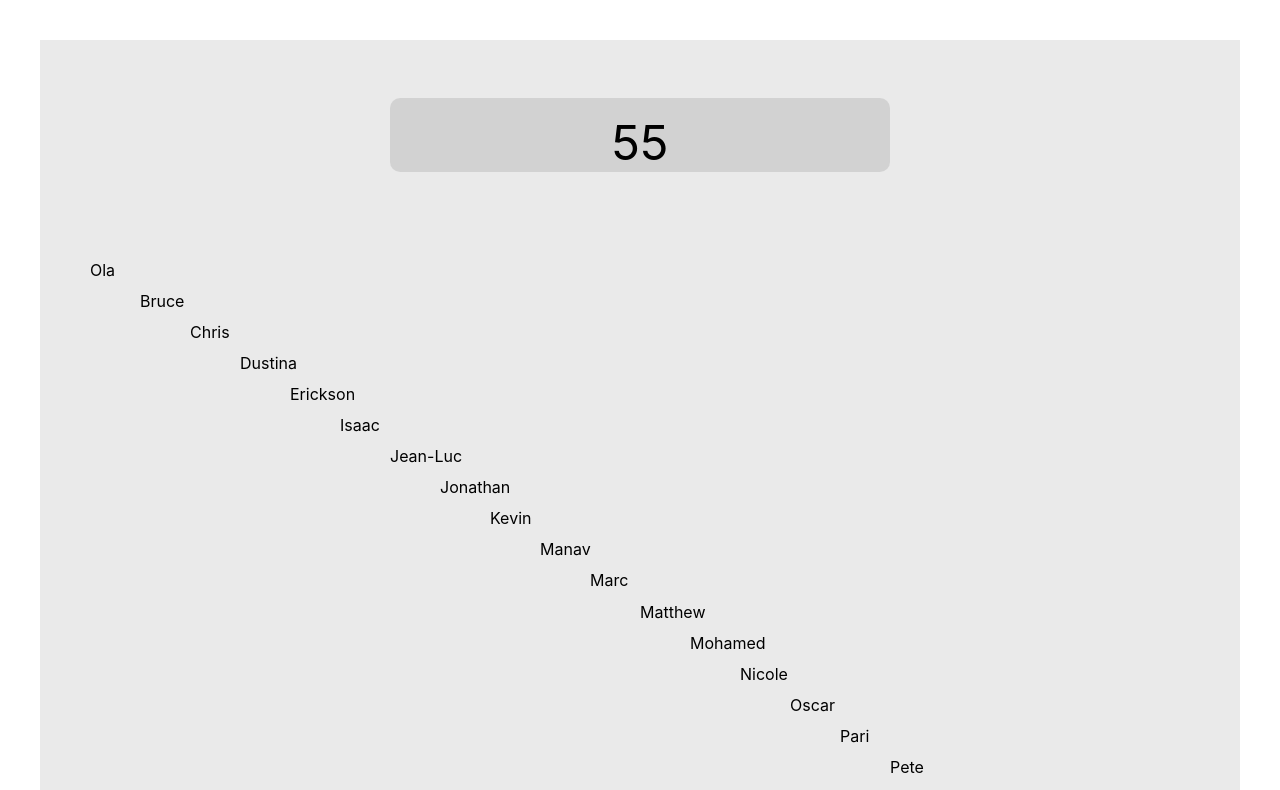
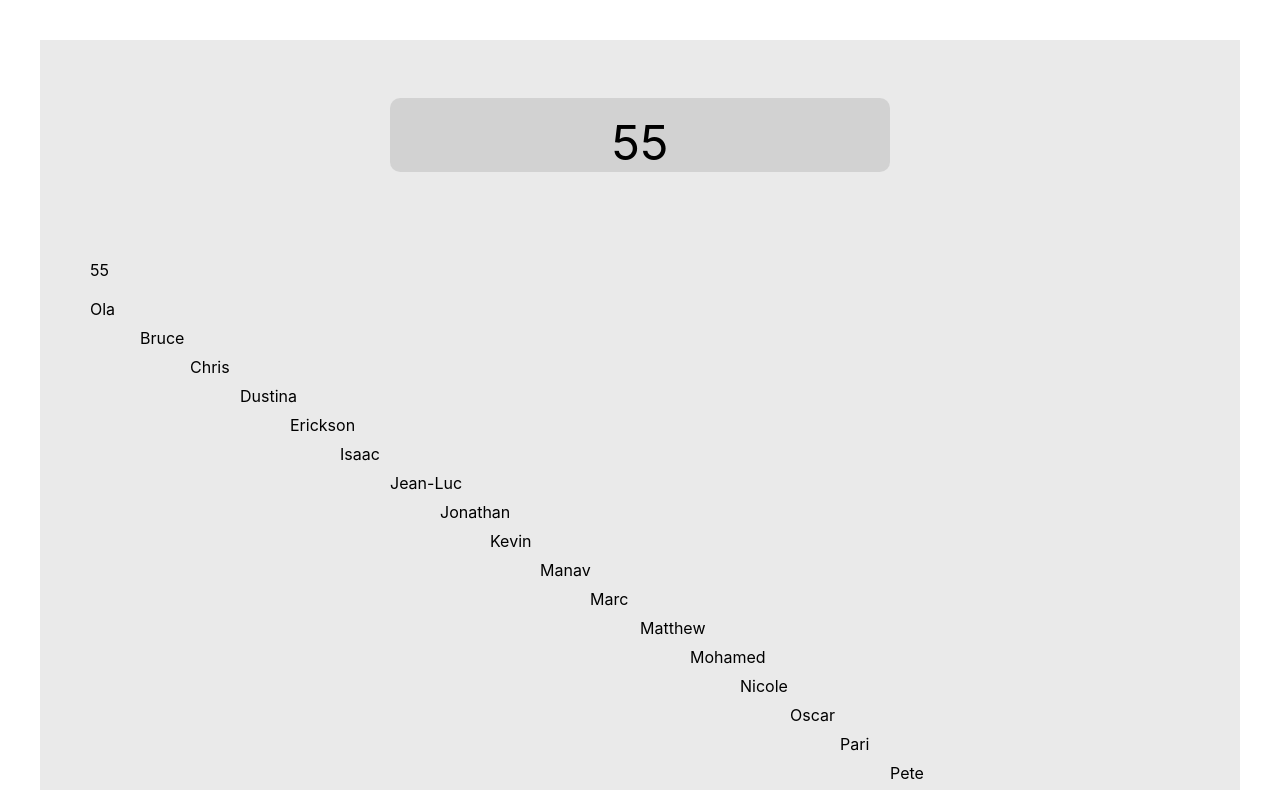
Before and after one commit to nbrown2/race-timer, a React (Vite) app: page /timer in a window 1280 px wide. Shown: the top 790 px of the page. Built offline with nearby package versions, Linux system fonts and the light colour scheme.

Commit message:
restoring the README

```diff
--- a/src/components/Race.jsx
+++ b/src/components/Race.jsx
@@ -1,11 +1,14 @@
+import { useState, useEffect } from 'react';
 import Contestant from './Contestant.jsx';
 import { contestantStyles } from '../styles';
 import { contestants } from '../assets/data';
 
-function Race() {
+function Race(props) {
+  const [allContestants, setAllContestants] = useState(contestants);
   return (
     <div style={contestantStyles.contestantList}>
-      {contestants.map((contestant) => (
+      {props.currentTime}
+      {allContestants.map((contestant) => (
         <Contestant
           key={contestant.id}
           name={contestant.name}
```
Also changed, not shown: 1 other file (tests, documents, lock files or other folders).
